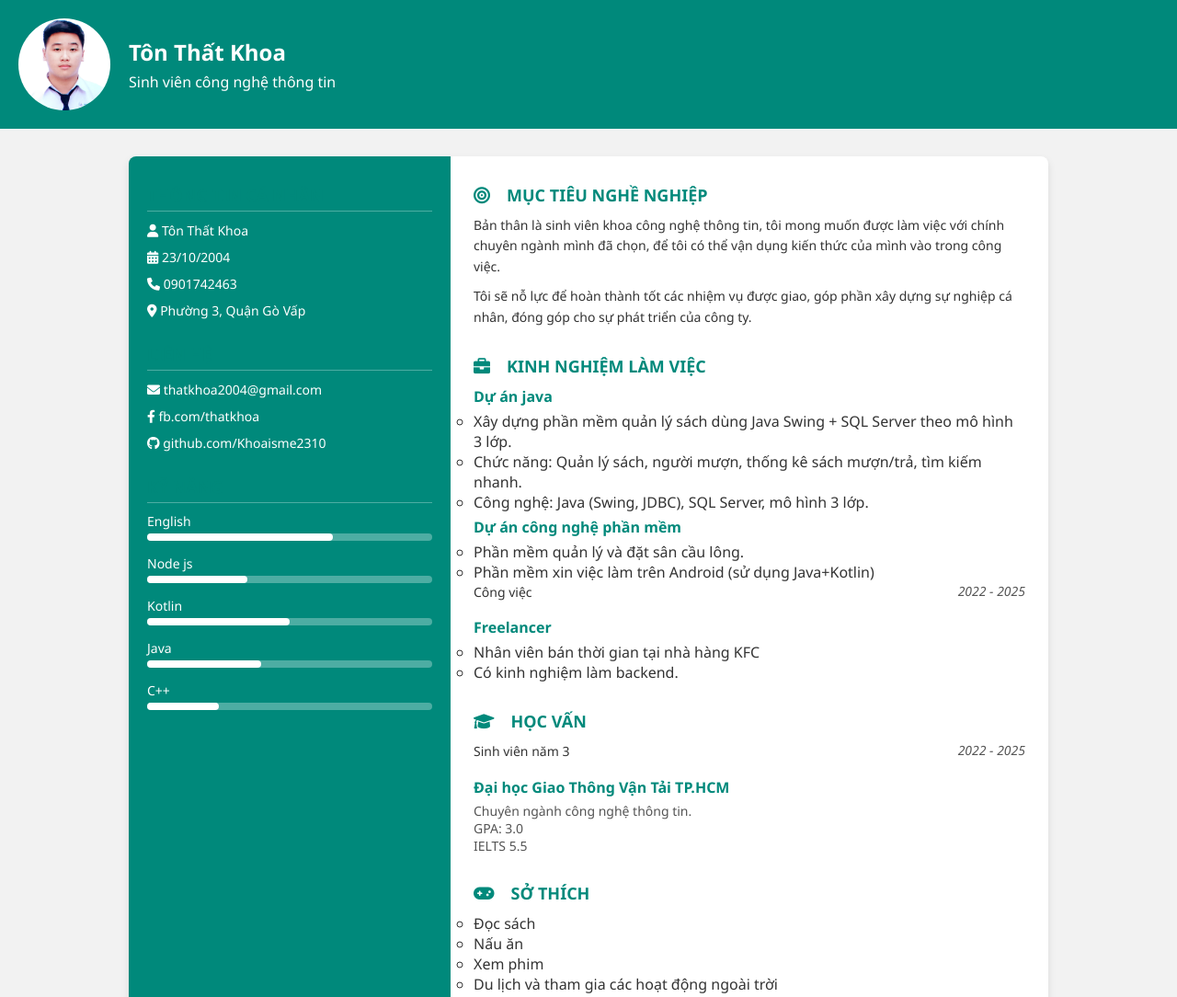
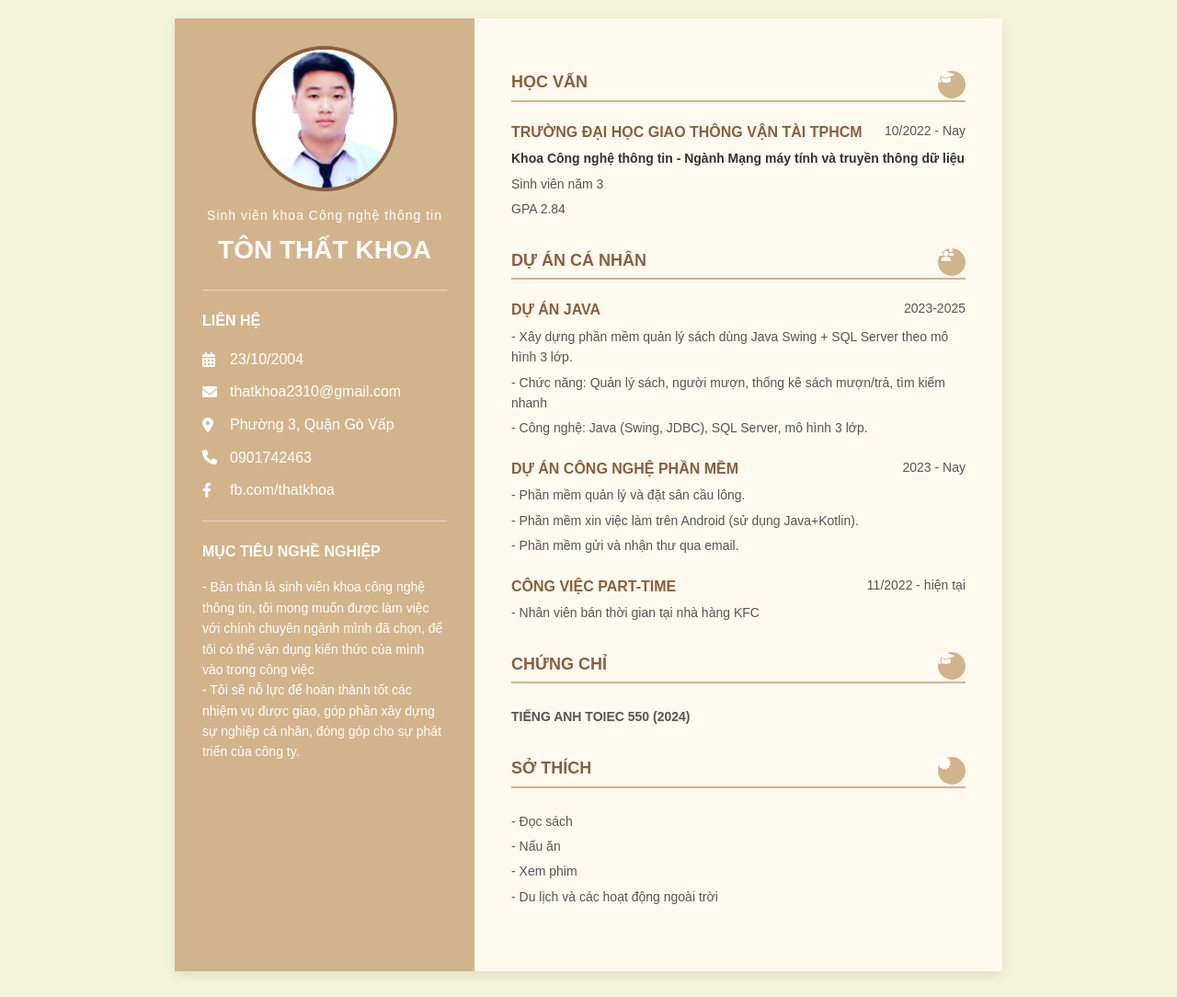
Before and after one commit to An2005-moba/GiuaKi_Nhom2, a plain HTML site: page cvs/khoa.html in a window 1280 px wide. Shown: the top 1084 px of the page at 92% size. Drawn offline with Linux system fonts and the light colour scheme.

Commit message:
update Cv Khoa

```diff
--- a/css/khoa.css
+++ b/css/khoa.css
@@ -1,178 +1,158 @@
-/* style.css */
-
-/* Reset */
-* {
-  margin: 0;
-  padding: 0;
-  box-sizing: border-box;
-  font-family: 'Segoe UI', Tahoma, Geneva, Verdana, sans-serif;
+/* --- CÀI ĐẶT CHUNG --- */
+body {
+    font-family: Arial, sans-serif;
+    background-color: #f5f5dc; /* Beige nhạt */
+    color: #333;
+    line-height: 1.6;
+    margin: 0;
+    padding: 20px;
 }
 
-body {
-  background-color: #f2f2f2;
-  color: #333;
+.cv-container {
+    display: flex;
+    max-width: 900px;
+    margin: 0 auto;
+    background-color: #fffaf0; /* Trắng ngà */
+    box-shadow: 0 4px 12px rgba(0, 0, 0, 0.1);
 }
 
-header {
-  display: flex;
-  align-items: center;
-  padding: 20px;
-  background-color: #00897b;
-  color: white;
+/* --- CỘT TRÁI --- */
+.left-column {
+    background-color: #d2b48c; /* Be trung tính */
+    color: #ffffff;
+    padding: 30px;
+    width: 35%;
+    text-align: center;
 }
 
-.img-container {
-  width: 100px;
-  height: 100px;
-  overflow: hidden;
-  border-radius: 50%;
-  margin-right: 20px;
+.profile-pic-container {
+    margin-bottom: 15px;
 }
 
-.img-container img {
-  width: 100%;
-  height: 100%;
-  object-fit: cover;
+.img.avata {
+    width: 150px;
+    height: 150px;
+    object-fit: cover;
+    border-radius: 50%;
+    border: 4px solid #8b5e3c; /* Nâu đậm */
+    display: block;
+    margin: 0 auto;
 }
 
-.title-container h1 {
-  font-size: 24px;
-  margin-bottom: 5px;
+.school-status {
+    font-size: 14px;
+    letter-spacing: 1px;
+    margin: 0;
+    padding: 0;
 }
 
-.title-container h2 {
-  font-size: 16px;
-  font-weight: 400;
+.name {
+    font-size: 28px;
+    margin-top: 5px;
+    margin-bottom: 20px;
 }
 
-.container {
-  display: flex;
-  max-width: 1000px;
-  margin: 30px auto;
-  background: white;
-  box-shadow: 0 4px 8px rgba(0, 0, 0, 0.1);
-  border-radius: 8px;
-  overflow: hidden;
+.divider {
+    border-top: 1px solid rgba(255, 255, 255, 0.5);
+    margin: 20px 0;
 }
 
-/* Sidebar */
-.sider {
-  background-color: #00897b;
-  color: white;
-  width: 35%;
-  padding: 30px 20px;
+.contact-info h3,
+.objective h3 {
+    text-align: left;
+    font-size: 16px;
+    margin-bottom: 15px;
 }
 
-.sider-content {
-  margin-bottom: 25px;
+.contact-info ul {
+    list-style: none;
+    padding: 0;
+    text-align: left;
 }
 
-.sider-content h1 {
-  font-size: 18px;
-  margin-bottom: 10px;
-  text-transform: uppercase;
-  border-bottom: 1px solid rgba(255, 255, 255, 0.3);
-  padding-bottom: 5px;
+.contact-info li {
+    margin-bottom: 10px;
+    display: flex;
+    align-items: center;
 }
 
-.sider-content ul li {
-  list-style: none;
-  margin-bottom: 8px;
-  font-size: 14px;
-  line-height: 1.5;
+.contact-info i {
+    width: 20px;
+    margin-right: 10px;
 }
 
-.progress-container {
-  margin-bottom: 15px;
+.objective p {
+    text-align: left;
+    font-size: 14px;
 }
 
-.progress-title {
-  font-size: 14px;
-  margin-bottom: 4px;
+/* --- CỘT PHẢI --- */
+.right-column {
+    padding: 40px;
+    width: 65%;
+    background-color: #fffaf0;
 }
 
-.progress-wrap {
-  width: 100%;
-  background: rgba(255, 255, 255, 0.3);
-  height: 8px;
-  border-radius: 4px;
+.section {
+    margin-bottom: 30px;
 }
 
-.progress {
-  background-color: white;
-  height: 8px;
-  border-radius: 4px;
+.section h2 {
+    font-size: 18px;
+    color: #8b5e3c; /* Nâu đất */
+    border-bottom: 2px solid #d2b48c; /* Be */
+    padding-bottom: 5px;
+    margin-bottom: 20px;
+    text-transform: uppercase;
+    position: relative;
 }
 
-/* Content */
-.content {
-  padding: 30px 25px;
-  width: 65%;
+/* Vòng tròn chứa icon */
+.icon-bg {
+    position: absolute;
+    right: 0;
+    top: 50%;
+    transform: translateY(-50%);
+    background-color: #d2b48c;
+    color: white;
+    width: 30px;
+    height: 30px;
+    border-radius: 50%;
+    display: flex;
+    justify-content: center;
+    align-items: center;
+    font-size: 14px;
 }
 
-.tag, .tag-fill {
-  font-size: 18px;
-  color: #00897b;
-  margin-bottom: 10px;
-  display: flex;
-  align-items: center;
-  gap: 10px;
-  text-transform: uppercase;
-  font-weight: bold;
+.item {
+    margin-bottom: 20px;
 }
 
-.text-content {
-  font-size: 14px;
-  margin-bottom: 10px;
-  line-height: 1.6;
-  color: #333;
+.item-header {
+    display: flex;
+    justify-content: space-between;
+    font-weight: bold;
+    margin-bottom: 5px;
 }
 
-.icon-spacing {
-  margin-right: 8px;
+.item-title {
+    color: #8b5e3c;
+    font-size: 16px;
 }
 
-.description-content {
-  margin-top: 30px;
+.item-date {
+    color: #555;
+    font-size: 14px;
+    font-weight: normal;
 }
 
-.tabbar-title {
-  display: flex;
-  justify-content: space-between;
-  font-size: 14px;
-  color: #555;
-  margin-bottom: 6px;
+.item-subtitle {
+    margin: 0;
+    font-size: 14px;
 }
 
-.text-date {
-  font-style: italic;
+.item-content {
+    margin: 5px 0 0 0;
+    font-size: 14px;
+    color: #555;
 }
-
-h3 {
-  font-size: 16px;
-  color: #00897b;
-  margin: 5px 0;
-}
-
-.p1 {
-  font-size: 14px;
-  color: #555;
-}
-
-ul li ul li {
-  list-style-type: disc;
-  margin-left: 20px;
-  color: #555;
-}
-
-/* Responsive */
-@media (max-width: 768px) {
-  .container {
-    flex-direction: column;
-  }
-
-  .sider,
-  .content {
-    width: 100%;
-  }
-}
--- a/cvs/khoa.html
+++ b/cvs/khoa.html
@@ -1,170 +1,110 @@
-<!-- @format -->
-
 <!DOCTYPE html>
-<html lang="en">
+<html lang="vi">
 <head>
-		<meta charset="UTF-8" />
-		<meta name="viewport" content="width=device-width, initial-scale=1.0" />
-		<link rel="stylesheet" href="../css/khoa.css" />
+    <meta charset="UTF-8">
+    <meta name="viewport" content="width=device-width, initial-scale=1.0">
+    <title>CV của Tôn Thất Khoa</title>
+    <link rel="stylesheet" href="../css/khoa.css">
     <link rel="stylesheet" href="https://cdnjs.cloudflare.com/ajax/libs/font-awesome/6.0.0-beta3/css/all.min.css">
-		<!-- Link dẫn các class icon -->
-		<title>My Profile</title>
 </head>
 <body>
-    <!-- Phần đầu trang: ảnh đại diện + tiêu đề -->
-    <header>
-        <div class="img-container">
-            <img src="../images/khoa.png" alt="" class="img avatar" />
+
+    <div class="cv-container">
+        <div class="left-column">
+            <div class="profile-pic-container">
+                <img src="../images/khoa.png" alt="" class="img avata"/>
             </div>
-        <div class="title-container">
-            <h1>Tôn Thất Khoa</h1>
-            <h2>Sinh viên công nghệ thông tin</h2>
+            <p class="school-status">Sinh viên khoa Công nghệ thông tin</p>
+            <h1 class="name">TÔN THẤT KHOA</h1>
+
+            <div class="divider"></div>
+
+            <div class="contact-info">
+                <h3>LIÊN HỆ</h3>
+                <ul>
+                    <li><i class="fas fa-calendar-alt"></i> 23/10/2004</li>
+                    <li><i class="fas fa-envelope"></i> thatkhoa2310@gmail.com</li>
+                    <li><i class="fas fa-map-marker-alt"></i> Phường 3, Quận Gò Vấp</li>
+                    <li><i class="fas fa-phone"></i> 0901742463</li>
+                    <li><i class="fab fa-facebook-f"></i> fb.com/thatkhoa</li>
+                </ul>
             </div>
-    </header>
 
-    <!-- Phần nội dung chính gồm sidebar và nội dung -->
-    <div class="container">
-        <!-- Bên trái: Thông tin cá nhân -->
-        <div class="sider">
-            <!-- Thông tin cá nhân -->
-            <div class="sider-content">
-                <h1 class="tag-fill">Thông tin cá nhân</h1>
-                <div class="tag-content">
-                    <ul>
-                        <li><i class="fas fa-user"></i> Tôn Thất Khoa</li>
-                        <li><i class="fas fa-calendar-alt"></i> 23/10/2004</li>
-                        <li><i class="fas fa-phone"></i> 0901742463</li>
-                        <li><i class="fas fa-map-marker-alt"></i> Phường 3, Quận Gò Vấp</li>
-                    </ul>
+            <div class="divider"></div>
+
+            <div class="objective">
+                <h3>MỤC TIÊU NGHỀ NGHIỆP</h3>
+                <p>
+                    - Bản thân là sinh viên khoa công nghệ thông tin, tôi mong muốn được làm việc với chính chuyên ngành mình đã chọn, để tôi có thể vận dụng kiến thức của mình vào trong công việc
+                    <br>-  Tôi sẽ nỗ lực để hoàn thành tốt các nhiệm vụ được giao, góp phần xây dựng sự nghiệp cá nhân, đóng góp cho sự phát triển của công ty.
+                </p>
             </div>
         </div>
 
-            <!-- Liên hệ -->
-            <div class="sider-content">
-                <h1 class="tag-fill">Liên hệ</h1>
-                <div class="tag-content">
-                    <ul>
-                        <li><i class="fas fa-envelope"></i> thatkhoa2004@gmail.com</li>
-                        <li><i class="fab fa-facebook-f"></i> fb.com/thatkhoa</li>
-                        <li><i class="fab fa-github"></i> github.com/Khoaisme2310</li>
-                    </ul>
+        <div class="right-column">
+            <div class="section">
+                <h2>HỌC VẤN <i class="fas fa-graduation-cap icon-bg"></i></h2>
+                <div class="item">
+                    <div class="item-header">
+                        <span class="item-title">TRƯỜNG ĐẠI HỌC GIAO THÔNG VẬN TÀI TPHCM</span>
+                        <span class="item-date">10/2022 - Nay</span>
+                    </div>
+                    <p class="item-subtitle"><strong>Khoa Công nghệ thông tin - Ngành Mạng máy tính và truyền thông dữ liệu</strong></p>
+                    <p class="item-content">Sinh viên năm 3</p>
+                    <p class="item-content">GPA 2.84</p>
                 </div>
             </div>
 
-            <!-- Kỹ năng -->
-            <div class="sider-content">
-                <h1 class="tag-fill">Kỹ năng</h1>
-
-                <!-- Mỗi kỹ năng hiển thị thanh tiến độ -->
-                <div class="tag-content progress-container">
-                    <p class="progress-title">English</p>
-                    <div class="progress-wrap">
-                        <div class="progress" style="width: 65%"></div>
+            <div class="section">
+                <h2>DỰ ÁN CÁ NHÂN <i class="fas fa-users icon-bg"></i></h2>
+                <div class="item">
+                    <div class="item-header">
+                        <span class="item-title">DỰ ÁN JAVA</span>
+                        <span class="item-date">2023-2025</span>
+                    </div>
+                    <p class="item-content">- Xây dựng phần mềm quản lý sách dùng Java Swing + SQL Server theo mô hình 3 lớp.</p>
+                    <p class="item-content">- Chức năng: Quản lý sách, người mượn, thống kê sách mượn/trả, tìm kiếm nhanh</p>
+                    <p class="item-content">- Công nghệ: Java (Swing, JDBC), SQL Server, mô hình 3 lớp.</p>
+                </div>
+                <div class="item">
+                    <div class="item-header">
+                        <span class="item-title">DỰ ÁN CÔNG NGHỆ PHẦN MỀM</span>
+                        <span class="item-date">2023 - Nay</span>
+                    </div>
+                    <p class="item-content">- Phần mềm quản lý và đặt sân cầu lông.</p>
+                    <p class="item-content">- Phần mềm xin việc làm trên Android (sử dụng Java+Kotlin).</p>
+                    <p class="item-content">- Phần mềm gửi và nhận thư qua email.</p>
+                </div>
+                <div class="item">
+                    <div class="item-header">
+                        <span class="item-title">CÔNG VIỆC PART-TIME</span>
+                        <span class="item-date">11/2022 - hiện tại</span>
+                    </div>
+                    <p class="item-content">- Nhân viên bán thời gian tại nhà hàng KFC</p>
                 </div>
             </div>
 
-                <div class="tag-content progress-container">
-                    <p class="progress-title">Node js</p>
-                    <div class="progress-wrap">
-                        <div class="progress" style="width: 35%"></div>
+            <div class="section">
+                <h2>CHỨNG CHỈ <i class="fas fa-graduation-cap icon-bg"></i></h2>
+                <div class="item">
+                    <div class="item-header">
+                        <span class="item-content">TIẾNG ANH TOIEC 550 (2024)</span>
+                    </div>
                 </div>
             </div>
 
-                <div class="tag-content progress-container">
-                    <p class="progress-title">Kotlin</p>
-                    <div class="progress-wrap">
-                        <div class="progress" style="width: 50%"></div>
+            <div class="section">
+                <h2>SỞ THÍCH <i class="fas fa-certificate icon-bg"></i></h2>
+                <div class="item">
+                    <div class="item-header">
                     </div>
-                </div>
-
-                <div class="tag-content progress-container">
-                    <p class="progress-title">Java </p>
-                    <div class="progress-wrap">
-                        <div class="progress" style="width: 40%"></div>
-                    </div>
-                </div>
-
-                <div class="tag-content progress-container">
-                    <p class="progress-title">C++ </p>
-                    <div class="progress-wrap">
-                        <div class="progress" style="width: 25%"></div>
+                    <p class="item-content">- Đọc sách </p>
+                    <p class="item-content">- Nấu ăn </p>
+                    <p class="item-content">- Xem phim </p>
+                    <p class="item-content">- Du lịch và các hoạt động ngoài trời </p>
                 </div>
             </div>
         </div>
     </div>
-
-        <!-- Bên phải: Nội dung chi tiết -->
-        <div class="content">
-            <!-- Mục tiêu nghề nghiệp -->
-            <div>
-                <h1 class="tag"><i class="fas fa-bullseye icon-spacing"></i> Mục tiêu nghề nghiệp</h1>
-                <p class="text-content">
-                    Bản thân là sinh viên khoa công nghệ thông tin, tôi mong muốn được làm việc với chính chuyên ngành mình đã chọn, để tôi có thể vận dụng kiến thức của mình vào trong công việc. <br>
-                </p>
-                <p class="text-content">
-                    Tôi sẽ nỗ lực để hoàn thành tốt các nhiệm vụ được giao, góp phần xây dựng sự nghiệp cá nhân, đóng góp cho sự phát triển của công ty.
-                </p>
-            </div>
-
-            <!-- Kinh nghiệm làm việc -->
-            <div class="description-content">
-                <h1 class="tag"><i class="fas fa-briefcase icon-spacing"></i>Kinh nghiệm làm việc</h1>
-                <ul>
-                    <!-- Dự án cá nhân -->
-                        <h3>Dự án java</h3>
-                        <ul>
-                            <li>Xây dựng phần mềm quản lý sách dùng Java Swing + SQL Server theo mô hình 3 lớp.</li>
-                            <li>Chức năng: Quản lý sách, người mượn, thống kê sách mượn/trả, tìm kiếm nhanh.</li>
-                            <li>Công nghệ: Java (Swing, JDBC), SQL Server, mô hình 3 lớp.</li>
-                        </ul>
-                        <h3>Dự án công nghệ phần mềm</h3>
-                        <ul>
-                            <li>Phần mềm quản lý và đặt sân cầu lông.</li>
-                            <li>Phần mềm xin việc làm trên Android (sử dụng Java+Kotlin)</li>
-                        </ul>
-
-                        <!-- Công việc Part-time -->
-                        <div class="tabbar-title">
-                            <p class="text-content">Công việc</p>
-                            <p class="text-date">2022 - 2025</p>
-                        </div>
-                        <h3>Freelancer</h3>
-                        <ul>
-                            <li>Nhân viên bán thời gian tại nhà hàng KFC </li>
-                            <li>Có kinh nghiệm làm backend.</li>
-                        </ul>
-                </ul>
-            </div>
-
-            <!-- Học vấn -->
-            <div class="description-content">
-                <h1 class="tag"><i class="fas fa-graduation-cap icon-spacing"></i>Học vấn</h1>
-                <ul>
-                        <div class="tabbar-title">
-                            <p class="text-content">Sinh viên năm 3</p>
-                            <p class="text-date">2022 - 2025</p>
-                        </div>
-                        <h3>Đại học Giao Thông Vận Tải TP.HCM</h3>
-                        <p class="p1">Chuyên ngành công nghệ thông tin.</p>
-                        <p class="p1">GPA: 3.0</p>
-                        <p class="p1">IELTS 5.5</p>
-                </ul>
-            </div>
-
-            <!-- Sở thích -->
-            <div class="description-content">
-                <h1 class="tag"><i class="fas fa-gamepad icon-spacing"></i>Sở thích </h1>
-                <ul>
-                        <ul>
-                            <li>Đọc sách</li>
-                            <li>Nấu ăn</li>
-                            <li>Xem phim</li>
-                            <li>Du lịch và tham gia các hoạt động ngoài trời</li>
-                        </ul>
-                </ul>
-            </div>
-        </div>
-    </div>
 </body>
-
 </html>
```
Lines whose indentation alone changed are shown as unchanged.
